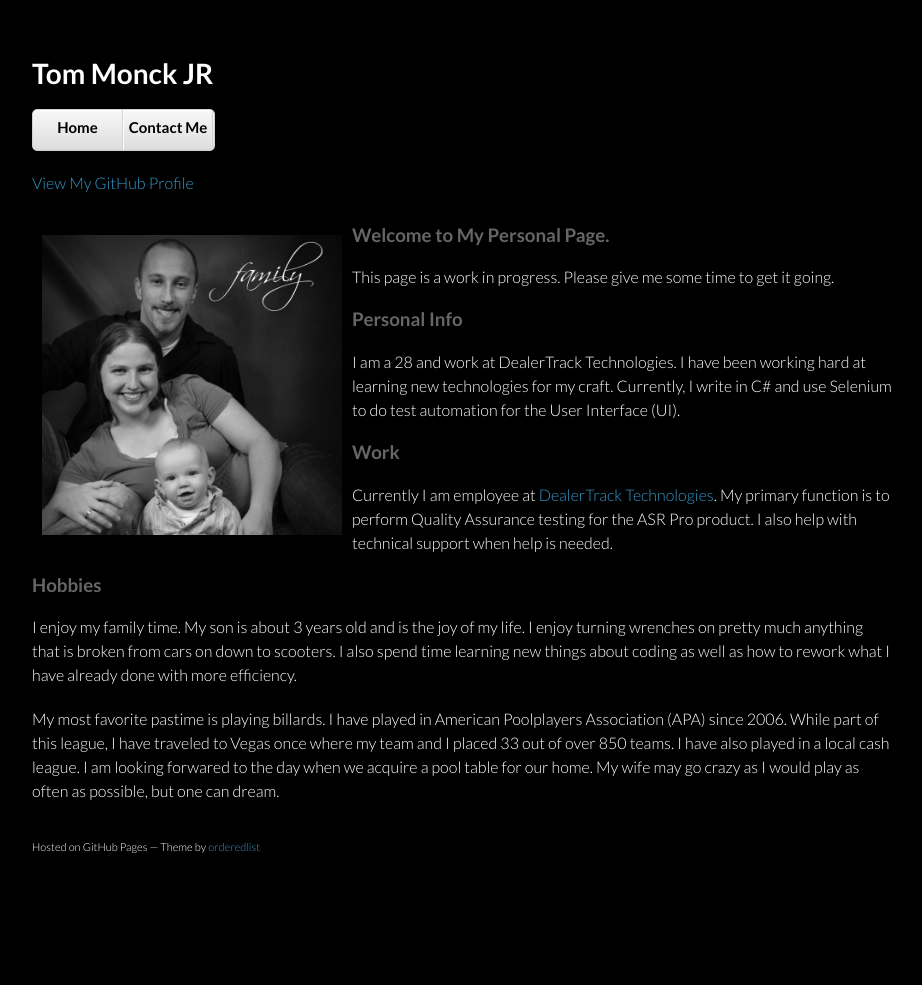
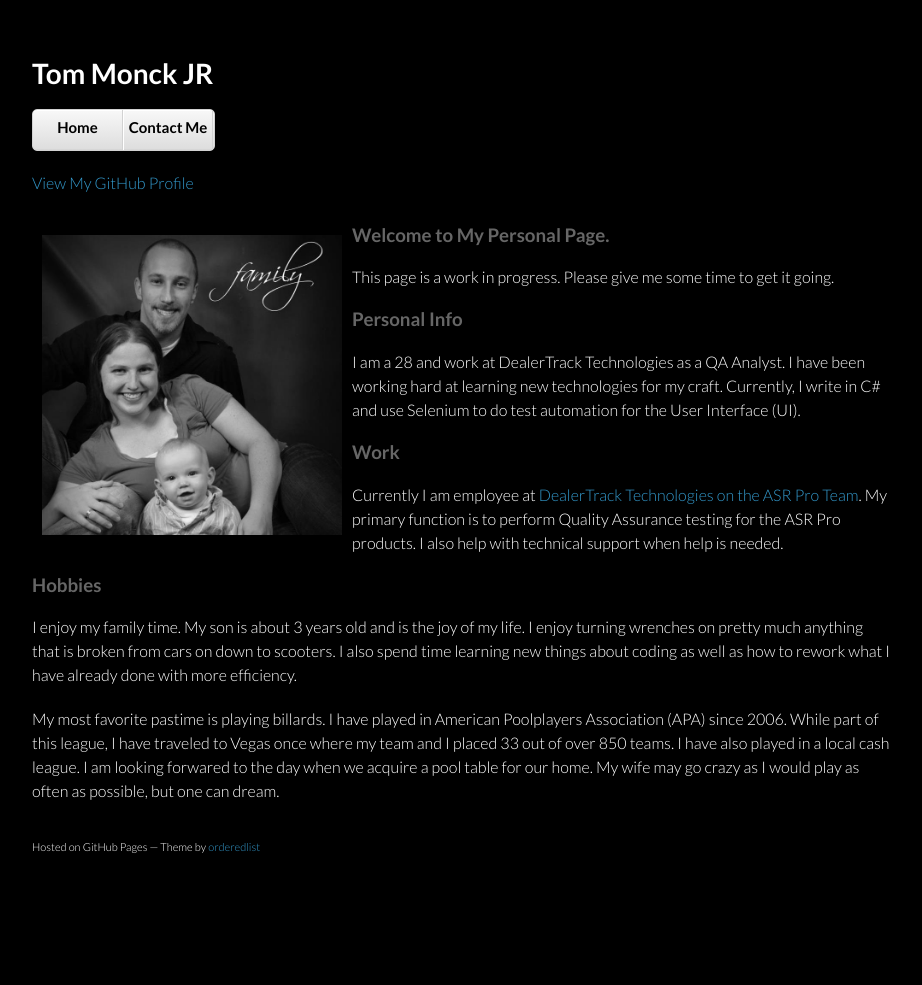
Before and after one commit to tmonck/tmonck.github.io, a Jekyll site: the page index.html, which Jekyll copies as it is, in a window 1280 px wide. Shown: the whole page, without its empty margins (178-1100 px from the left). Built offline with Jekyll 4.4.1, drawn with Linux system fonts in a browser that asks for light colours.

Commit message:
Update main page and add some to the CodePage

```diff
--- a/Code.html
+++ b/Code.html
@@ -32,7 +32,7 @@
 		<h3>
 			<a name="Selenium-webdriver-grid" class="anchor" href="#Selenium-webdriver-grid"><span class="octicon octicon-link"></span></a>Selenium Webdriver to RemoteWebDriver with Grid 2.0
 		</h3>
-		<p>During this conversion I will be setting up serval VM's with different OS's and browser versions. I will go over how to start the Grid Hub and nodes from inside the C# code as well as running the tests from a Windows Form Application.
+		<p>During this conversion I will be setting up several VM's with different OS's and browser versions. I will go over how to start the Grid Hub and nodes from inside the C# code as well as running the tests from a Windows Form Application.
 		For my virtual machines I have used VirtualBox. I have created one with Windows 7 and one with Windows XP. I have also given each of these VM's static IP addresses to make the starting of the nodes easier.</p>
 
 		<p>Once you have your VM's setup you need to make sure you have downloaded the lastest .jar file for Selenium Server. You can find the latest version <a href="http://docs.seleniumhq.org/download/">here</a>. You should also make sure the
--- a/index.html
+++ b/index.html
@@ -33,12 +33,12 @@
 			<h3>
 				<a name="personal-info" class="anchor" href="#personal-info"><span class="octicon octicon-link"></span></a>Personal Info
 			</h3>
-				<p>I am a 28 and work at DealerTrack Technologies. I have been working hard at learning new technologies for my craft. Currently, I write in C#
+				<p>I am a 28 and work at DealerTrack Technologies as a QA Analyst. I have been working hard at learning new technologies for my craft. Currently, I write in C#
                 and use Selenium to do test automation for the User Interface (UI).</p>
 			<h3>
 				<a name="work" class="anchor" href="#work"><span class="octicon octicon-link"></span></a>Work
 			</h3>
-                <p>Currently I am employee at <a href="http://www.asrpro.com">DealerTrack Technologies</a>. My primary function is to perform Quality Assurance testing for the ASR Pro product. I also help with technical support when help
+                <p>Currently I am employee at <a href="http://www.asrpro.com">DealerTrack Technologies on the ASR Pro Team</a>. My primary function is to perform Quality Assurance testing for the ASR Pro products. I also help with technical support when help
 				is needed.</p>
 			<h3>
 				<a name="hobbies" class="anchor" href="#hobbies"><span class="octicon octicon-link"></span></a>Hobbies
```
